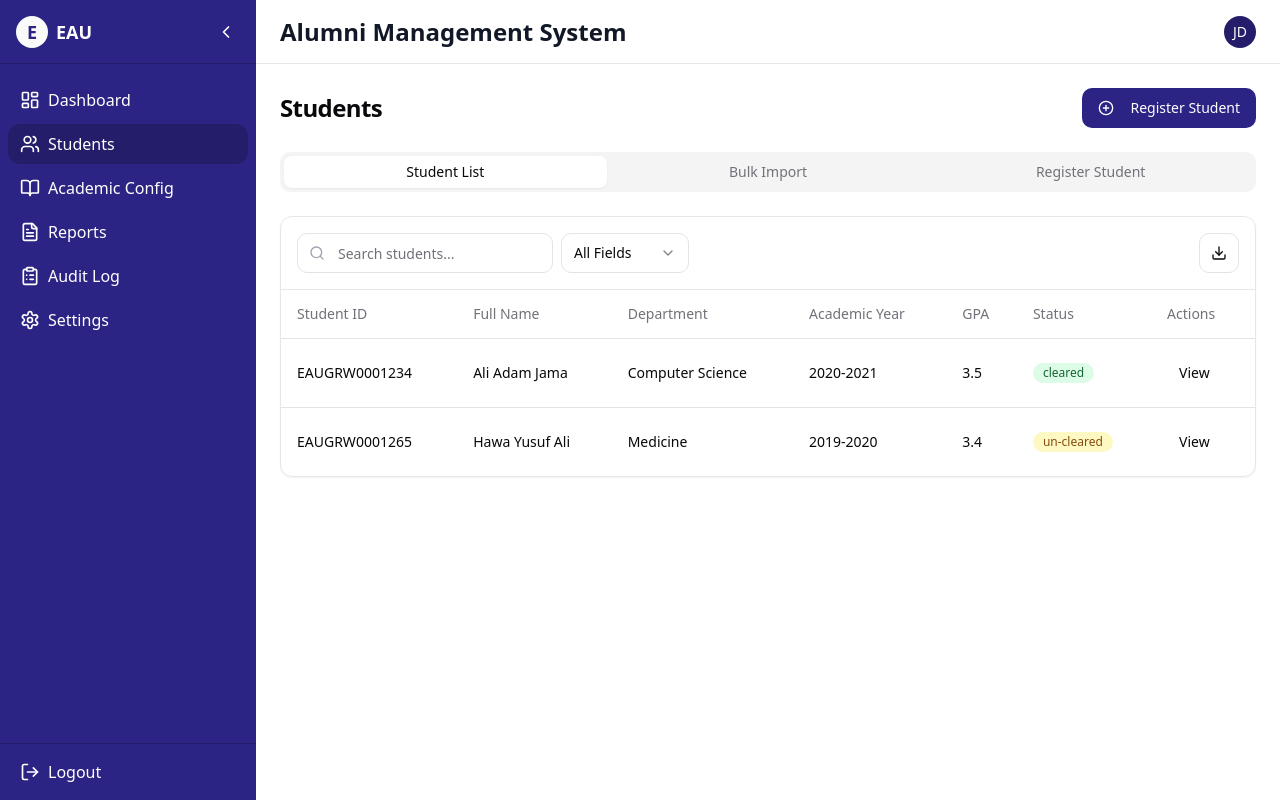
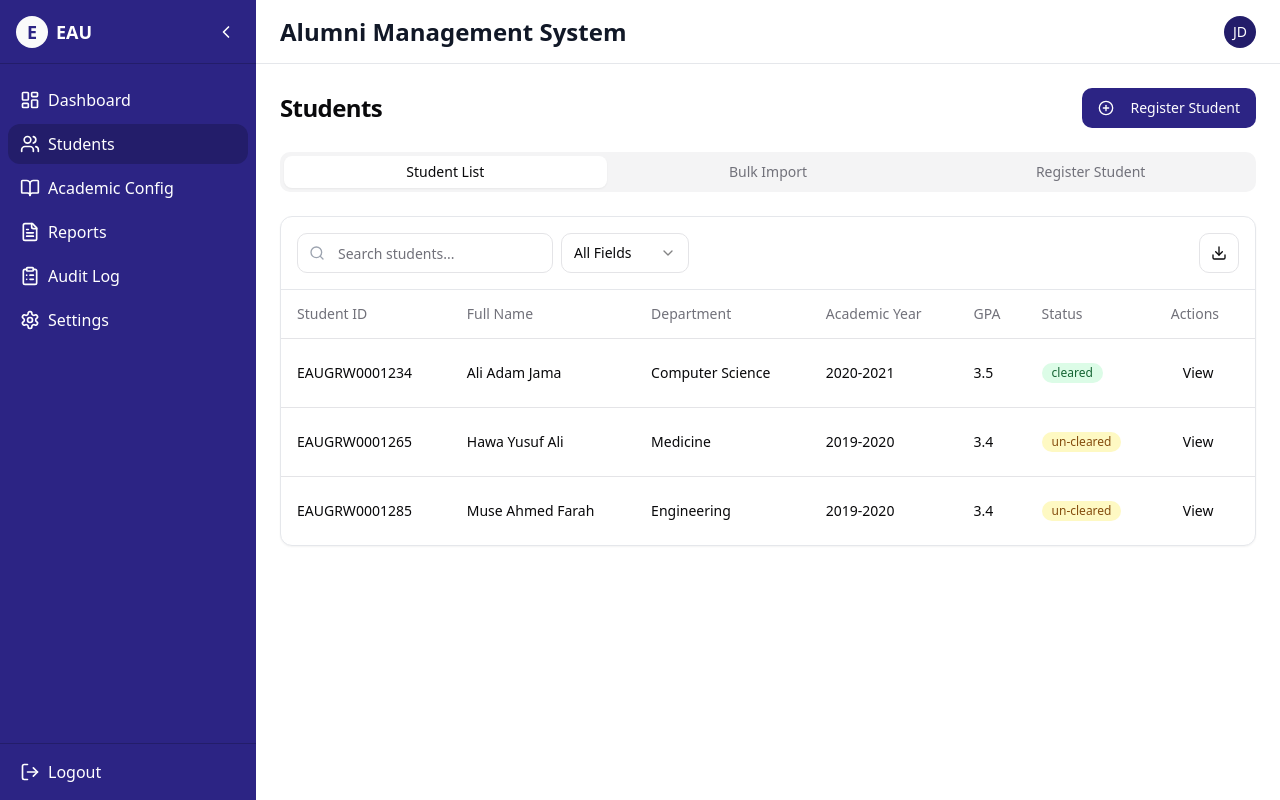
Before and after one commit to SaidIbraahim/EAU-Credential-Management-System, a React (Vite) app: page /students in a window 1280 px wide. Built offline with nearby package versions, Linux system fonts and the light colour scheme.

Commit message:
Code edited in Lovable Code Editor
Edited UI in Lovable

```diff
--- a/src/mock/students.ts
+++ b/src/mock/students.ts
@@ -35,5 +35,23 @@ export const MOCK_STUDENTS: Student[] = [
     status: "un-cleared",
     created_at: new Date(),
     updated_at: new Date(),
+  },
+
+  {
+    id: 3,
+    student_id: "EAUGRW0001285",
+    certificate_id: "cert20251364",
+    full_name: "Muse Ahmed Farah",
+    gender: "male",
+    phone_number: "+252908987384",
+    department: "Engineering",
+    academic_year: "2019-2020",
+    gpa: 3.4,
+    grade: "B",
+    admission_date: new Date("2020-09-01"),
+    graduation_date: new Date("2024-06-30"),
+    status: "un-cleared",
+    created_at: new Date(),
+    updated_at: new Date(),
   }
 ];
```
